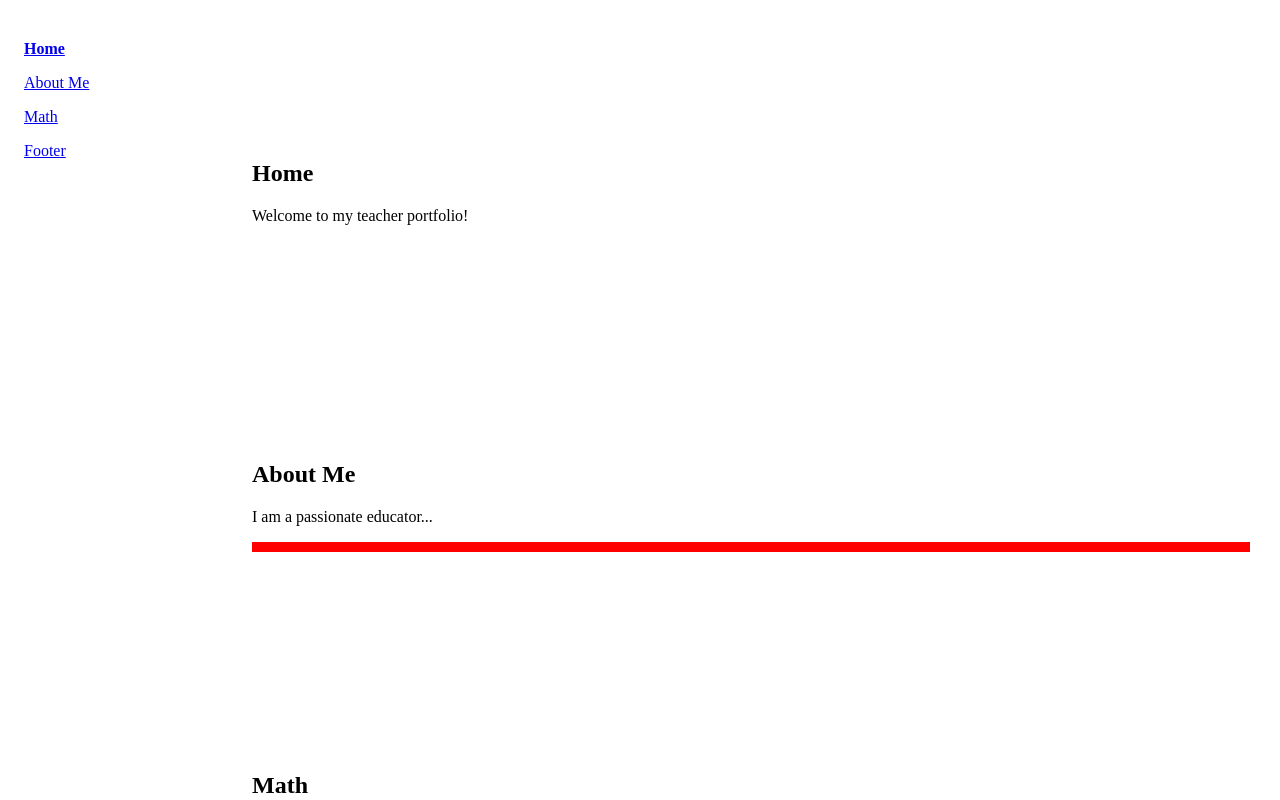
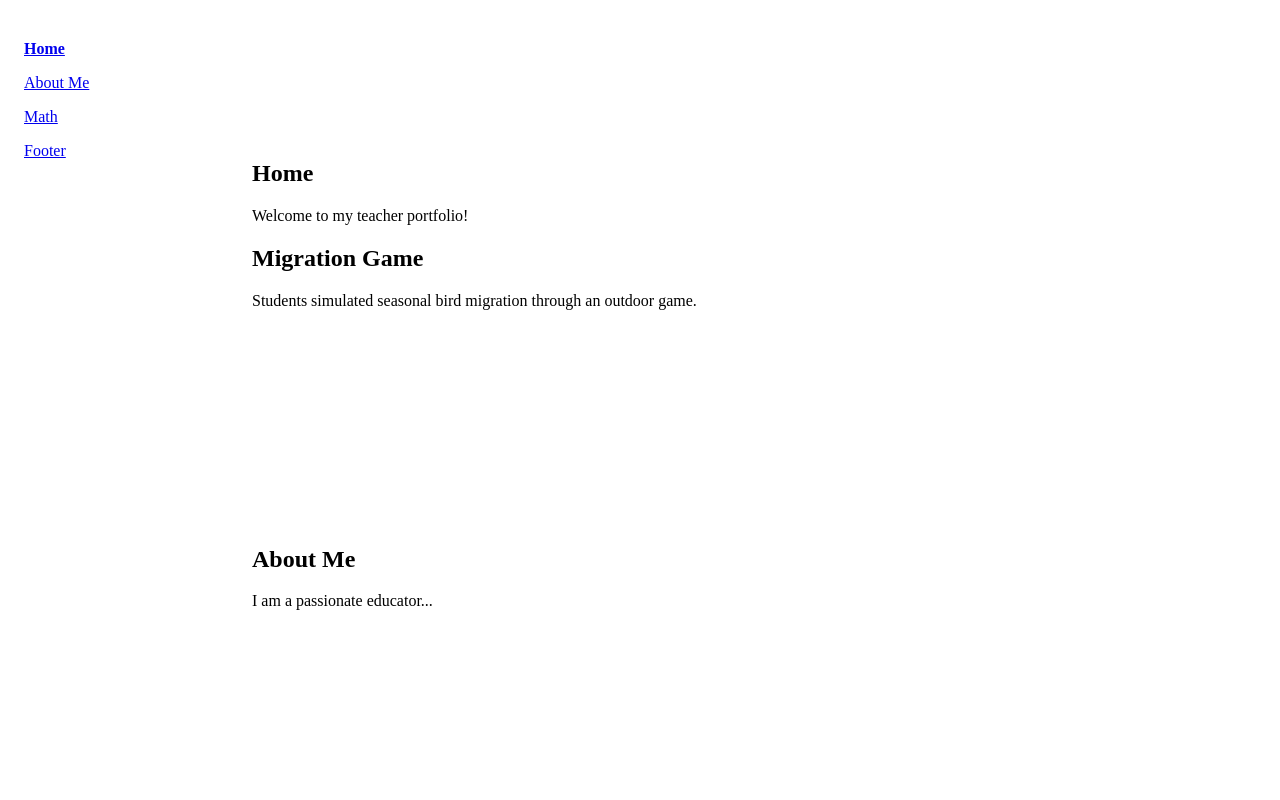
Before and after one commit to Stimsims/teacher-portfolio, a SvelteKit app: page / in a window 1280 px wide. Shown: the top 800 px of the page. Built offline with nearby package versions, Linux system fonts and the light colour scheme.

Commit message:
image srcset and sizes working

```diff
--- /dev/null
+++ b/src/lib/+Data/test-md-paths.js
@@ -0,0 +1,7 @@
+export const examples = [
+  {
+    title: 'Migration Game',
+    summary: 'Students simulated seasonal bird migration through an outdoor game.',
+    details: () => import('$lib/+Data/posts/test.svx')
+  }
+];
--- /dev/null
+++ b/src/lib/DataList/MarkdownList.svelte
@@ -0,0 +1,33 @@
+<script>
+  import { examples } from '$lib/+Data/test-md-paths.js';
+  import Modal from '$lib/Modal/Modal.svelte';
+
+  let markdownComponent = null;
+  let currentExample = null;
+
+  async function openModal(example) {
+    const module = await example.details();
+    markdownComponent = module.default;
+    currentExample = example;
+  }
+
+  function closeModal() {
+    markdownComponent = null;
+    currentExample = null;
+  }
+</script>
+
+<section class="example-list">
+  {#each examples as example}
+    <div class="example-card">
+      <h2><a on:click={() => openModal(example)}>{example.title}</a></h2>
+      <p>{example.summary}</p>
+    </div>
+  {/each}
+</section>
+
+{#if markdownComponent}
+  <Modal onClose={closeModal}>
+    <svelte:component this={markdownComponent} />
+  </Modal>
+{/if}
--- a/src/lib/ImageCollage/ImageCollage.css
+++ b/src/lib/ImageCollage/ImageCollage.css
@@ -8,16 +8,17 @@
 
 .collage-item {
   width: 100%;
-  border: 5px solid red;
 }
 
-.collage-item picture img {
+.collage-item picture,
+.collage-item img,
+.collage-item enhanced\:img,
+.collage-item enhanced\:img img  {
   width: 100%;
   height: auto;
   display: block;
   object-fit: cover;
   border-radius: 0.5rem;
   box-shadow: 0 2px 6px rgba(0,0,0,0.15);
-  padding:20px;
 
 }
--- a/src/lib/ImageCollage/ImageCollage.svelte
+++ b/src/lib/ImageCollage/ImageCollage.svelte
@@ -1,11 +1,15 @@
 <!-- src/lib/Collage.svelte -->
 <script>
-  import MyImage from './../../assets/images/L3 habitat game.jpeg?enhanced&widths=400;800&format=webp';
+  //import MyImage from './../../assets/images/L3 habitat game.jpeg?enhanced&widths=400;800&format=webp';
   import './ImageCollage.css'
+
+  export let images = [];
 </script>
 
 <div class="collage">
-  <div class="collage-item">
-    <enhanced:img src={MyImage} alt="Student work"  sizes="(max-width: 600px) 100vw, 500px" />
-  </div>
+  {#each images as image}
+    <div class="collage-item">
+        <enhanced:img src={image} alt="Student work" />
+    </div>
+  {/each}
 </div>
--- a/src/routes/+page.svelte
+++ b/src/routes/+page.svelte
@@ -8,6 +8,7 @@
   import DataList from '$lib/DataList/DataList.svelte'
   import DocumentationView from '$lib/DocumentationView/DocumentationView.svelte'
   import ImageCollage from '$lib/ImageCollage/ImageCollage.svelte';
+  import MarkdownList from '$lib/DataList/MarkdownList.svelte';
 
 
   let selected = /** @type {null | { title: string, summary: string, details: string }} */ (null);
@@ -84,7 +85,11 @@
   </nav>
 
   <main>
-    <section id="home"><h2>Home</h2><p>Welcome to my teacher portfolio!</p></section>
+    <section id="home">
+        <h2>Home</h2>
+        <p>Welcome to my teacher portfolio!</p>
+        <MarkdownList />
+    </section>
     <section id="about">
         <h2>About Me</h2>
         <p>I am a passionate educator...</p>
```
Also changed, not shown: src/assets/images/zelda.jpg.webp (added), 1 other file (tests, documents, lock files or other folders).
